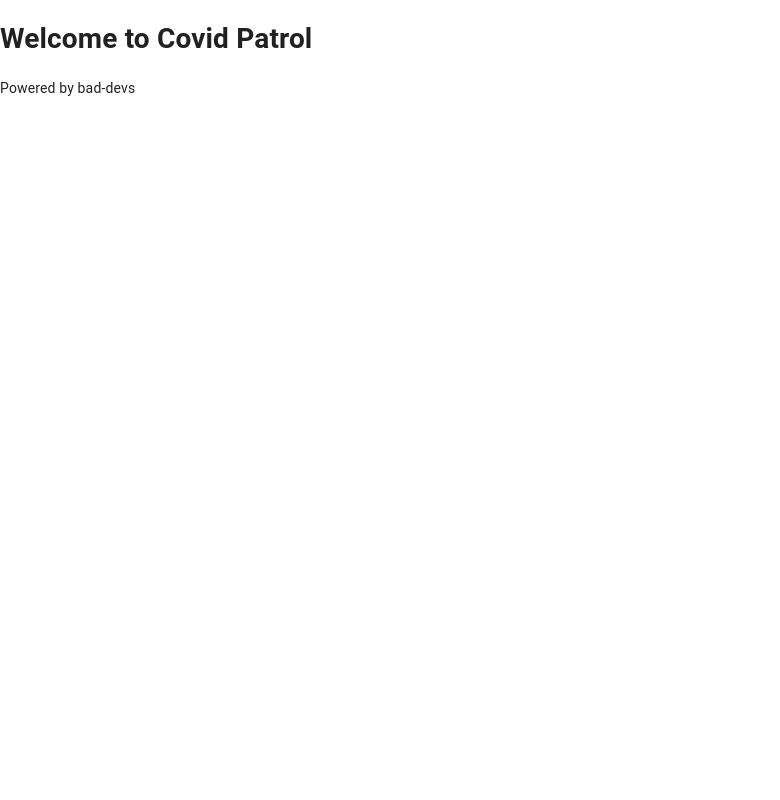
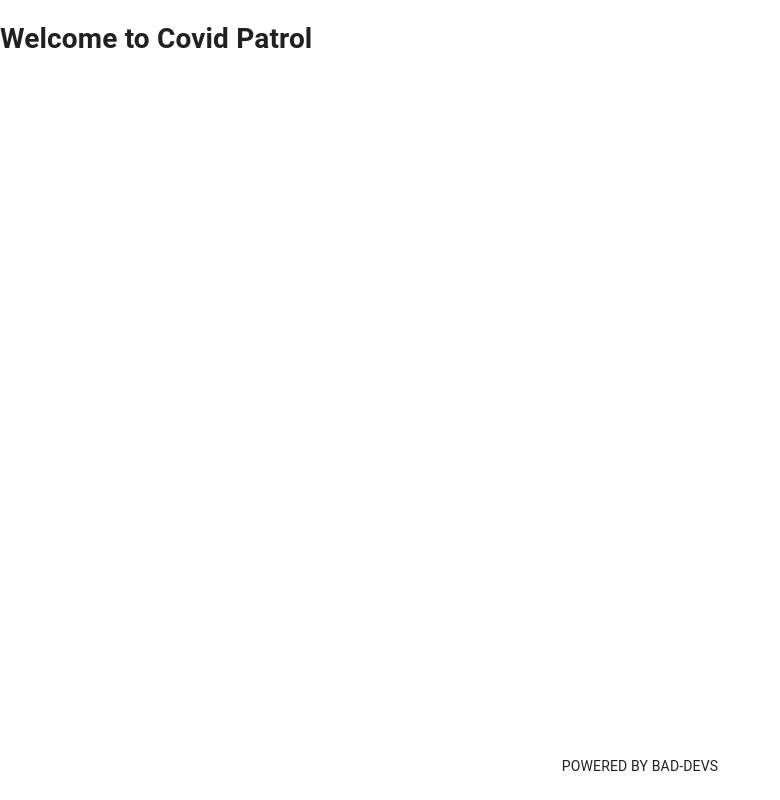
Before and after one commit to BadDevel0pers/covid-patrol, a Next.js app: page / in a window 1280 px wide. Shown: the whole page, without its empty margins (0-780 px from the left). Built offline with nearby package versions, Linux system fonts and the light colour scheme.

Commit message:
- create component for a Footer - update styles for sticky Footer - move header to _app

```diff
--- /dev/null
+++ b/components/Footer.js
@@ -0,0 +1,34 @@
+import React from 'react'
+import { makeStyles } from '@material-ui/core/styles'
+import Container from '@material-ui/core/Container'
+import Grid from '@material-ui/core/Grid'
+
+const useStyles = makeStyles(theme => ({
+  root: {
+    display: 'flex',
+    flexDirection: 'column',
+    flexShrink: 0,
+    padding: 0,
+  },
+  content: {
+    padding: theme.spacing(3),
+    textAlign: 'center',
+    textTransform: 'uppercase'
+  }
+}))
+
+export default function Footer() {
+  const classes = useStyles()
+
+  return (
+    <>
+      <Container className={classes.root} maxWidth={false}>
+        <Grid item xs={12}>
+          <div className={classes.content}>
+            Powered by bad-devs
+          </div>
+        </Grid>
+      </Container>
+    </>
+  )
+}
--- a/components/theme.js
+++ b/components/theme.js
@@ -67,9 +67,9 @@ const theme = createMuiTheme({
           display: 'flex',
           flexDirection: 'column',
           height: '100%',
-          paddingRight: '0 !important', // for prevent 3rd party padding set ¯\_(ツ)_/¯
         },
         html: {
+          height: '100%',
           minHeight: '100%',
         },
         '#__next': {
--- a/pages/_app.js
+++ b/pages/_app.js
@@ -1,13 +1,31 @@
 import React from 'react'
 import { CssBaseline } from '@material-ui/core'
-import { MuiThemeProvider } from '@material-ui/core/styles'
+import { MuiThemeProvider, makeStyles } from '@material-ui/core/styles'
 import theme from '../components/theme'
+import Footer from '../components/Footer'
+import Head from 'next/head'
+
+const styles = () => ({
+  main: {
+    flex: '1 0 auto',
+  },
+})
+
+const useStyles = makeStyles(styles)
 
 function MyApp({ Component, pageProps }) {
+  const classes = useStyles()
   return (
     <MuiThemeProvider theme={theme}>
       <CssBaseline />
-      <Component {...pageProps} />
+      <Head>
+        <title>Covid Patrol</title>
+        <link rel="icon" href="/favicon.ico" />
+      </Head>
+      <main className={classes.main}>
+        <Component {...pageProps} />
+      </main>
+      <Footer />
     </MuiThemeProvider>
   )
 }
--- a/pages/index.js
+++ b/pages/index.js
@@ -1,22 +1,7 @@
-import Head from 'next/head'
-
 export default function Home() {
   return (
-    <div>
-      <Head>
-        <title>Covid Patrol</title>
-        <link rel="icon" href="/favicon.ico" />
-      </Head>
-
-      <main >
-        <h1>
-          Welcome to Covid Patrol
-        </h1>
-      </main>
-
-      <footer>
-          Powered by bad-devs
-      </footer>
-    </div>
+    <h1>
+      Welcome to Covid Patrol
+    </h1>
   )
 }
```
